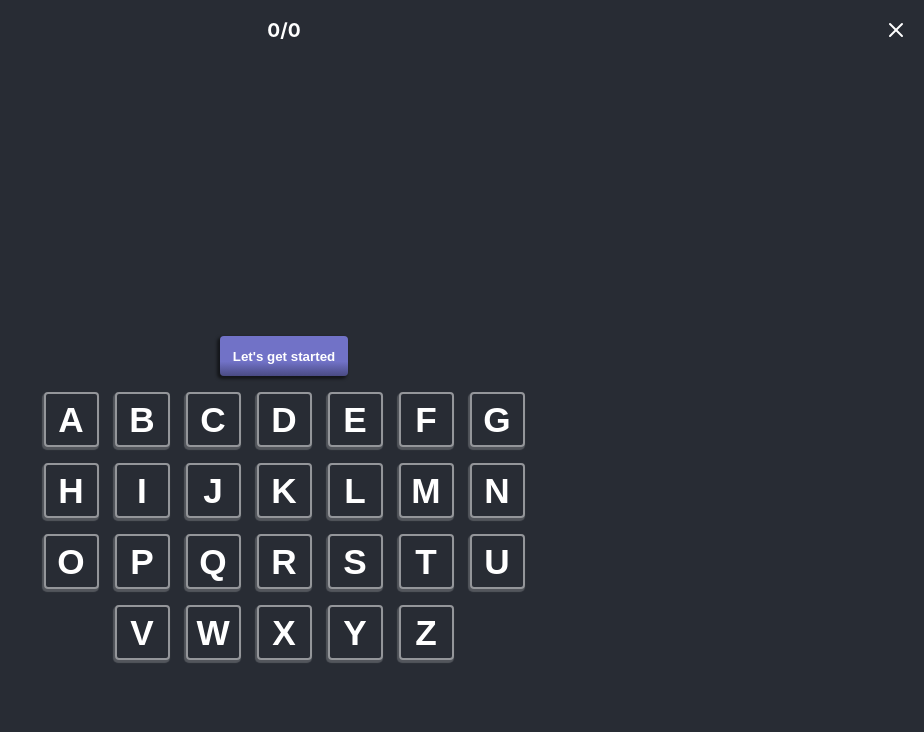
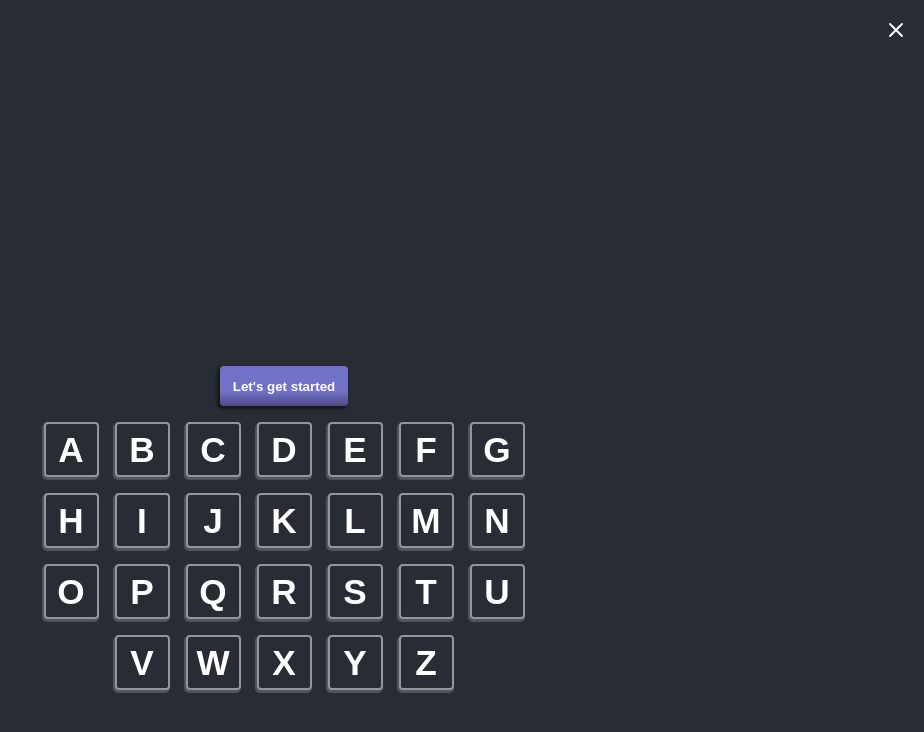
Before and after one commit to simancasdev/hangman-game, a React (Create React App) app: page / in a window 1280 px wide. Shown: the top 732 px of the page, without its empty margins (356-1280 px from the left). Built offline with nearby package versions, Linux system fonts and the light colour scheme.

Commit message:
refactoring constants implementation

```diff
--- a/src/components/Drawing/index.tsx
+++ b/src/components/Drawing/index.tsx
@@ -6,6 +6,7 @@ interface DrawingProps {}
 const Container = styled.div`
   display: flex;
   gap: 5rem;
+  height: 180px;
   align-items: flex-end;
 `;
 
--- a/src/components/Drawing/lib/Tree/index.tsx
+++ b/src/components/Drawing/lib/Tree/index.tsx
@@ -2,7 +2,7 @@ import {Fragment} from "react";
 import {PARTS} from "./helper";
 import {Canvas} from "./styled";
 import {useGame} from "context";
-import {ATTEMPTS_TO_COMPLETE_GUY_DRAWING} from "context/Game/helper";
+import {ATTEMPTS_TO_COMPLETE_GUY_DRAWING} from "context/Game/constants";
 
 interface TreeProps {}
 
--- a/src/components/Nav/index.tsx
+++ b/src/components/Nav/index.tsx
@@ -17,10 +17,11 @@ const countDownProps: Props = {
 
 export const Nav: React.FC<NavProps> = () => {
   const {status, currentStage, stages, gameDuration, onTimeIsOver} = useGame();
+  const isPlaying = status === "playing";
   return (
     <Container>
       <Block style={{justifyContent: "flex-start"}}>
-        {status === "playing" ? (
+        {isPlaying ? (
           <CountdownCircleTimer
             {...countDownProps}
             duration={gameDuration}
@@ -32,11 +33,15 @@ export const Nav: React.FC<NavProps> = () => {
           <div />
         )}
       </Block>
-      <Block>
-        <Typography color="#fff" fontWeight="bold" fontSize="1.2rem">
-          {currentStage}/{stages.length}
-        </Typography>
-      </Block>
+      {isPlaying ? (
+        <Block>
+          <Typography color="#fff" fontWeight="bold" fontSize="1.2rem">
+            {currentStage + 1}/{stages.length}
+          </Typography>
+        </Block>
+      ) : (
+        <div />
+      )}
       <Block style={{justifyContent: "flex-end"}}>
         <X color="#fff" />
       </Block>
--- /dev/null
+++ b/src/context/Game/constants.ts
@@ -0,0 +1,5 @@
+export const INITIAL_GAME_DURATION = 60; // <-- seconds
+export const ATTEMPTS_TO_COMPLETE_GUY_DRAWING = 7;
+export const ATTEMPTS_TO_COMPLETE_TREE_DRAWING = 3;
+export const ATTEMPTS_TO_COMPLETE_DRAWING =
+  ATTEMPTS_TO_COMPLETE_GUY_DRAWING + ATTEMPTS_TO_COMPLETE_TREE_DRAWING;
```
